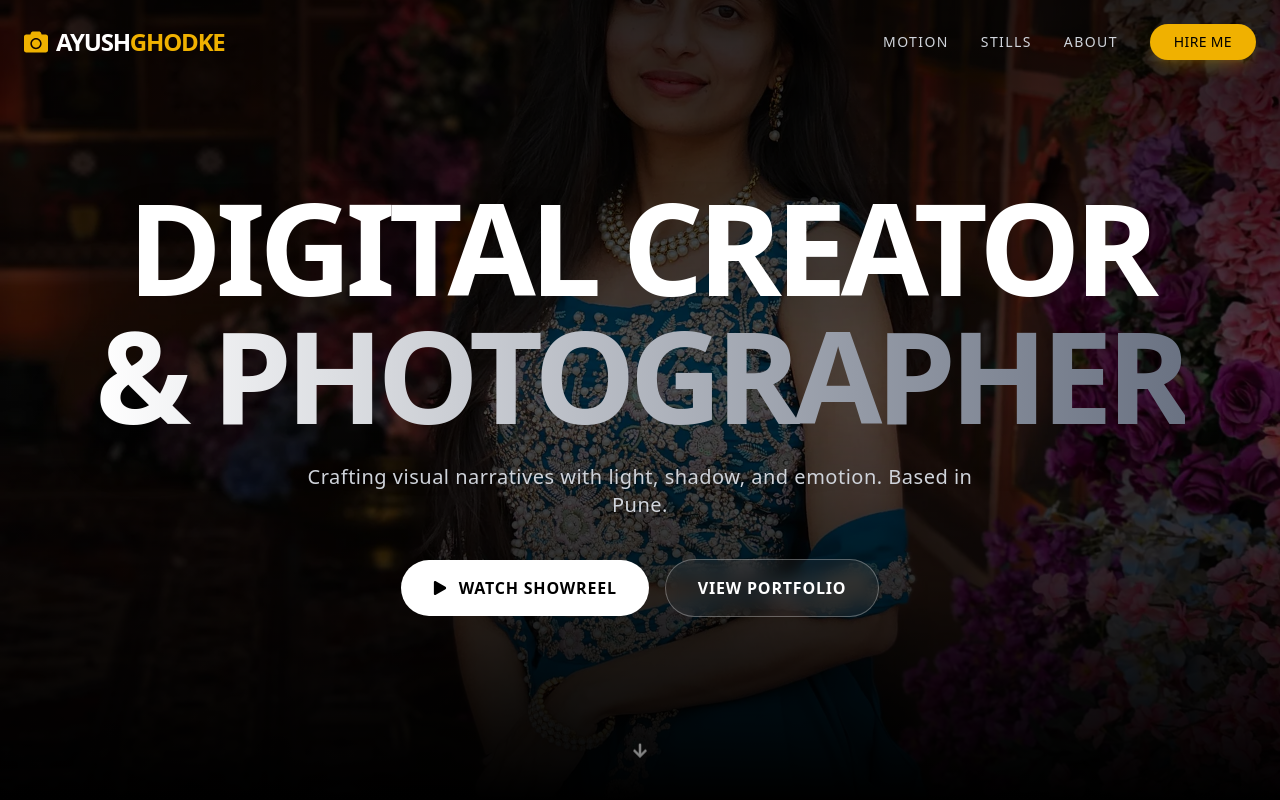
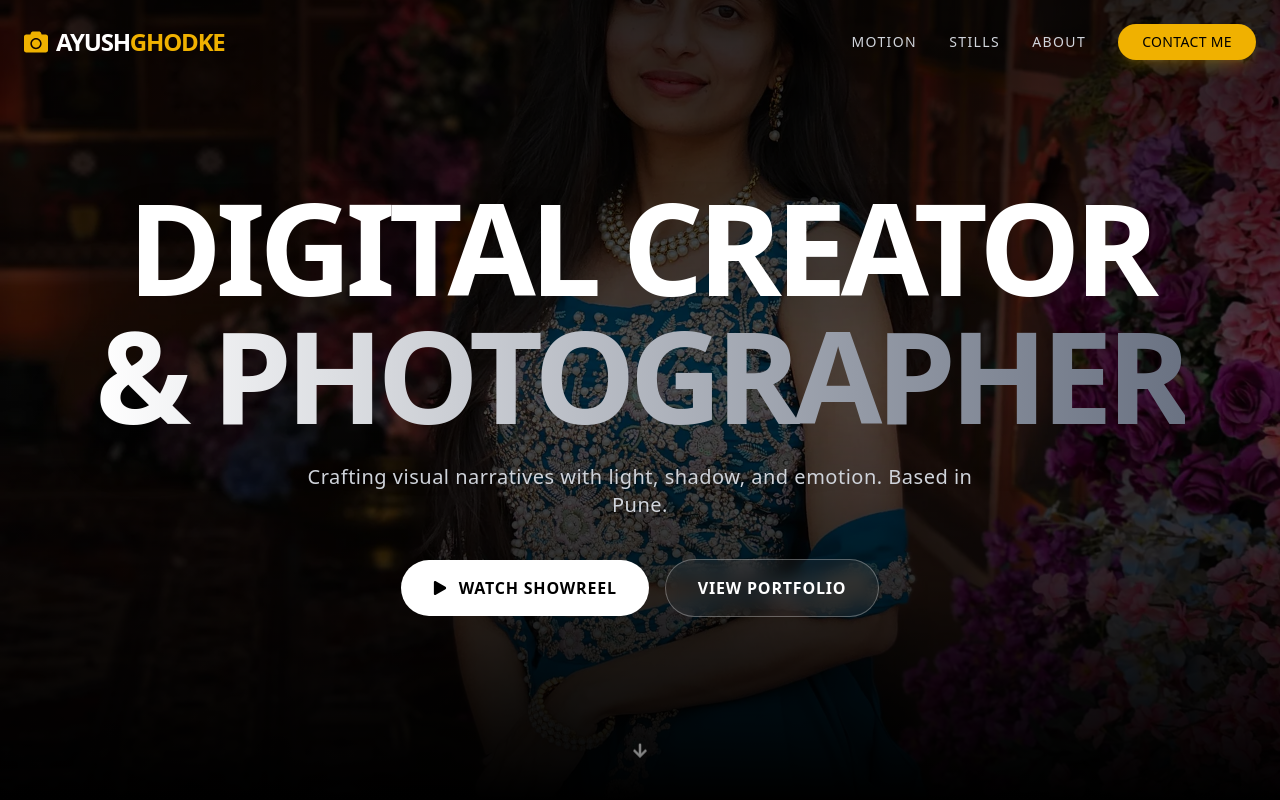
Before and after one commit to ayushghodke/Photography-portpholio, a React (Vite) app: page / in a window 1280 px wide. Shown: the top 800 px of the page. Built offline with nearby package versions, Linux system fonts and the light colour scheme.

Commit message:
Replace Hire Me with Contact Me button

```diff
--- a/src/components/Navbar.jsx
+++ b/src/components/Navbar.jsx
@@ -36,8 +36,12 @@ const Navbar = () => {
                             {link.name}
                         </a>
                     ))}
-                    <Button variant="primary" className="!py-2 !px-6 text-sm uppercase tracking-wide">
-                        Hire Me
+                    <Button
+                        variant="primary"
+                        className="!py-2 !px-6 text-sm uppercase tracking-wide"
+                        onClick={() => window.location.href = '#contact'}
+                    >
+                        Contact Me
                     </Button>
                 </div>
 
@@ -61,8 +65,12 @@ const Navbar = () => {
                                 {link.name}
                             </a>
                         ))}
-                        <Button variant="primary" className="w-full text-center" onClick={() => setIsOpen(false)}>
-                            Hire Me
+                        <Button
+                            variant="primary"
+                            className="w-full text-center"
+                            onClick={() => { setIsOpen(false); window.location.href = '#contact'; }}
+                        >
+                            Contact Me
                         </Button>
                     </motion.div>
                 )}
```
